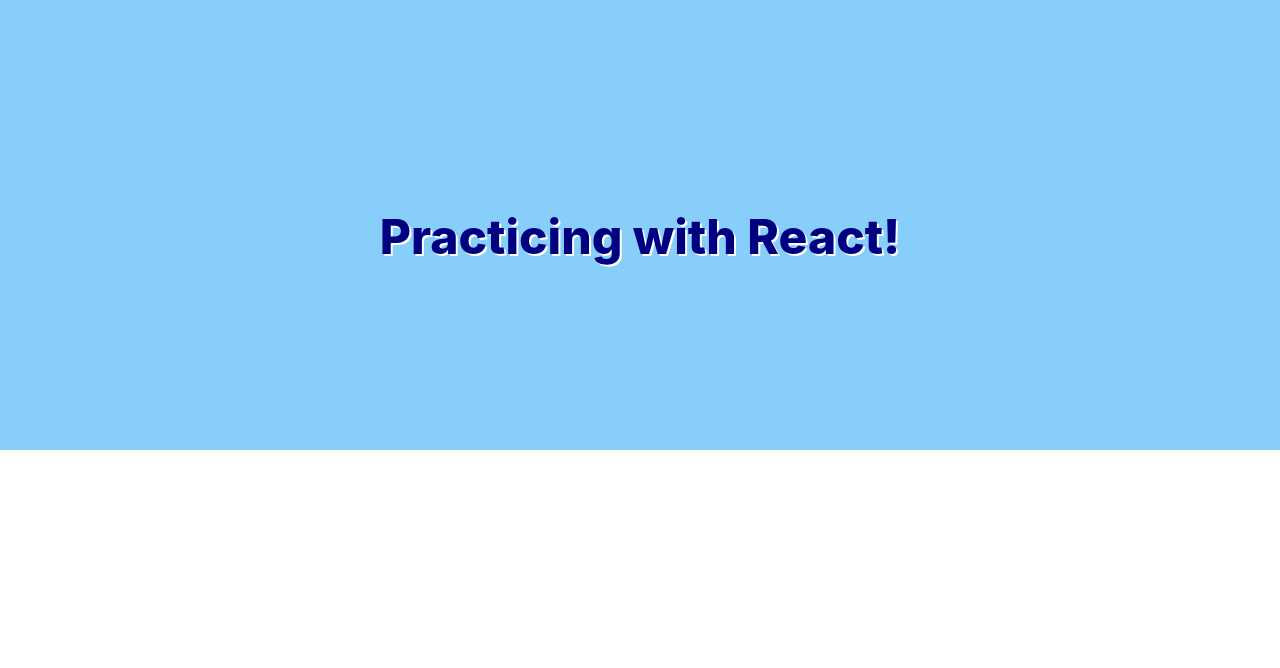
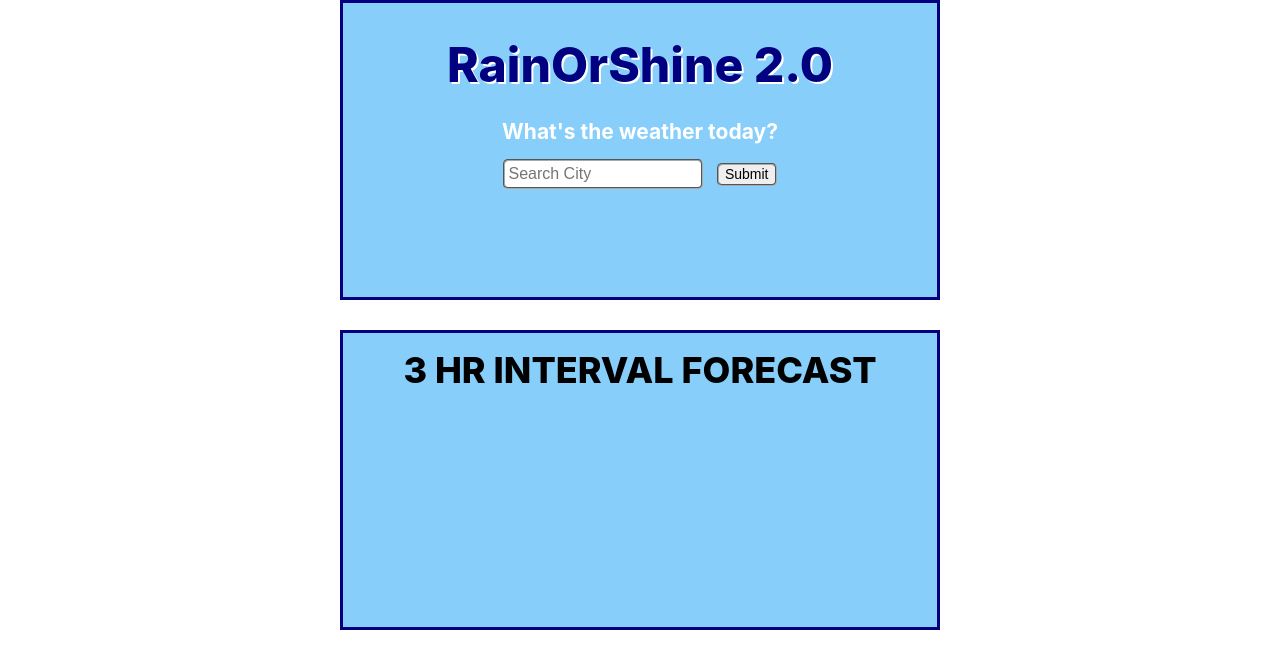
Before and after one commit to DannyShien/Weather-App, a React (Create React App) app: page / in a window 1280 px wide. Shown: the top 668 px of the page. Built offline with nearby package versions, Linux system fonts and the light colour scheme.

Commit message:
create getTheWeather function/reorganized code, also added some notes

```diff
--- a/src/App.js
+++ b/src/App.js
@@ -17,9 +17,9 @@ class App extends Component {
             <Router>
                 <div className="App">
                     {/* <Navbar /> */}
-                    <Route path = '/' exact component = {Home} />
-                    <Route path = '/about' component = {About} />
-                    <Route path = '/weather' component = {Weather} />
+                    {/* <Route path = '/' exact component = {Home} /> */}
+                    {/* <Route path = '/about' component = {About} /> */}
+                    <Route path = '/' component = {Weather} />
                 </div>
             </Router>
         );
--- a/src/components/Weather.js
+++ b/src/components/Weather.js
@@ -9,13 +9,13 @@ import CurrentWeather from './CurrentWeather';
 import Forecast from './Forecast';
 // import './Weather.css';
 
-// Establishing a class component called Wetaher.
+// Establishing a class component called Weather.
 class Weather extends Component {
     constructor(props) {
         super(props);
         this.state = {
             current_weather: null,
-            name: '',
+            city: '',
             weather: '',
             main: '',
             description: '',
@@ -34,14 +34,7 @@ class Weather extends Component {
         }
     }
 
-    // Setting the state for 'name' to be used in the input.
-    _citySearch = (input) => {
-        console.log(input)
-        this.setState({
-            name: input
-        });
 
-    }
 
     render() {
         return (
@@ -52,24 +45,32 @@ class Weather extends Component {
                         <h4>What's the weather today?</h4>
                         <Search
                             onSubmit = {this._onSubmit}
-                        newInput = {this.state.name}
-                        handleChange = {this._citySearch}
+                            newInput = {this.state.city}
+                            handleChange = {this.citySearch}
                         />
 
-                        {this._showCurrentWeather()}
+                        {this.showCurrentWeather()}
                     </div>
                 </div>
                 <div className = 'forecast-display'>
                     <h2 className = 'forecast-title'>3 hr Interval Forecast</h2>
-                    {this._showForecast()}
+                    {/* {this._showForecast()} */}
                 </div>
             </div>
         );
     }
 
+    // Setting the state for 'city' to be used in the input.
+    citySearch = (input) => {
+        console.log(input)
+        this.setState({
+            city: input
+        });
+    }
+
     // When input is submitted, name of city is fetched from API to return weather info.
     _onSubmit = (event) => {
-        const searchCity = this.state.name
+        const searchCity = this.state.city
         event.preventDefault();
         // console.log(searchCity);
         console.log('Input Submitted');
@@ -77,79 +78,91 @@ class Weather extends Component {
             .then(r => {
                 return r.json()
             })
-            .then(obj => {
-                // console.log(obj.weather[0].id)
+            .then(this.getTheWeather)
+            // console.log('Weather Info:', obj);
+                // fetch(`https://api.openweathermap.org/data/2.5/forecast?q=Atlanta&cnt=16&APPID=0f120aa36b999f92a1be873d99468369`)
+                //     // .catch(err =>{
+                //     //     console.log(err);
+                //     // })
+                //     .then(r => {
+                //         // console.log(r)
+                //         return r.json()
+                //     })
+                //     .then(obj => {
+                //         // let day = obj.list.map((forecast) => {
+                //         //     return forecast.dt_txt});
+                //         //     console.log(day)
+
+                //         // let day = obj.list.map((date) => {
+                //         //     let singleTimestamp = new Date(date.dt * 1000)
+                //         //     // let timestamp = new Date(day[0] * 1000);
+                //         //     return singleTimestamp});
+                //             // console.log(day)
+
+                //         // let main_temp = obj.list.map((jeff) => {
+                //         //     let temperature = ((jeff.main.temp - 273.15) * 9/ 5 + 32).toFixed(1);
+                //         //     return temperature});
+                //             // console.log('hey', main_temp);
+
+                //         // let min_temp = obj.list.map((harry) => {
+                //         //     let temp = ((harry.main.temp_min - 273.15) * 9/5 + 32).toFixed(1);
+                //         //     return temp});
+
+                //         // let max_temp = obj.list.map((harry) => {
+                //         //     let temp = ((harry.main.temp_max - 273.15) * 9/5 + 32).toFixed(1);
+                //         //     return temp});
+
+                //         this.setState ({
+                //             forecast_display: [...this.state.forecast_display, {
+                //             forecast_weather: obj.list,
+                //             // forecast_timestamp: day,
+                //             // forecast_mainTemp: main_temp,
+                //             // forecast_minTemp: min_temp,
+                //             // forecast_maxTemp: max_temp,
+                //             }]
+                //         })
+                //         // console.log('wow', this.state.forecast_display[0].forecast_mainTemp[0]);
+                //     })
+    }
+
+
+
+    getTheWeather = (obj) => {
+        console.log(`WEATHER OBJ: `, obj)
         let current_temp = ((obj.main.temp - 273.15) * 9/ 5 + 32).toFixed(1);
         let weather_condition =  obj.weather.map((bob) => {
-                    return bob.main});
+            return bob.main
+        });
             // console.log(weather_condition)
         let weather_description = obj.weather.map((bob) => {
-                    return bob.description});
+            return bob.description
+        });
         this.setState ({
             current_weather: obj,
-                    name: obj.name,
+            city: obj.name,
             main: weather_condition,
             description: weather_description,
             temperature: current_temp,
             humidity: obj.main.humidity,
             wind: obj.wind.speed,
         })
-                // console.log('Weather Info:', obj);
-                fetch(`https://api.openweathermap.org/data/2.5/forecast?q=Atlanta&cnt=16&APPID=0f120aa36b999f92a1be873d99468369`)
-                    // .catch(err =>{
-                    //     console.log(err);
-                    // })
-                    .then(r => {
-                        // console.log(r)
-                        return r.json()
-                    })
-                    .then(obj => {
-                        // let day = obj.list.map((forecast) => {
-                        //     return forecast.dt_txt});
-                        //     console.log(day)
-
-                        // let day = obj.list.map((date) => {
-                        //     let singleTimestamp = new Date(date.dt * 1000)
-                        //     // let timestamp = new Date(day[0] * 1000);
-                        //     return singleTimestamp});
-                            // console.log(day)
-
-                        // let main_temp = obj.list.map((jeff) => {
-                        //     let temperature = ((jeff.main.temp - 273.15) * 9/ 5 + 32).toFixed(1);
-                        //     return temperature});
-                            // console.log('hey', main_temp);
-
-                        // let min_temp = obj.list.map((harry) => {
-                        //     let temp = ((harry.main.temp_min - 273.15) * 9/5 + 32).toFixed(1);
-                        //     return temp});
-
-                        // let max_temp = obj.list.map((harry) => {
-                        //     let temp = ((harry.main.temp_max - 273.15) * 9/5 + 32).toFixed(1);
-                        //     return temp});
-
-                        this.setState ({
-                            forecast_display: [...this.state.forecast_display, {
-                            forecast_weather: obj.list,
-                            // forecast_timestamp: day,
-                            // forecast_mainTemp: main_temp,
-                            // forecast_minTemp: min_temp,
-                            // forecast_maxTemp: max_temp,
-                            }]
-                        })
-                        // console.log('wow', this.state.forecast_display[0].forecast_mainTemp[0]);
-                    })
-            })
-
     }
 
 
-
     // checks to see if there is any data, if there is data, render the data.
-    _showCurrentWeather = () => {
+    showCurrentWeather = () => {
+        // this.state.current_weather ?
+        //     <CurrentWeather
+        //         city = {this.state.city}
+        //         weather_condition= {`${this.state.description}`}
+        //         temperature = {this.state.temperature}
+        //         humidity = {this.state.humidity}
+        //         wind = {this.state.wind}
+        //     /> : null
         if(this.state.current_weather) {
             return (
                 <CurrentWeather
-                    name = {this.state.name}
+                    city = {this.state.city}
                     weather_condition= {`${this.state.description}`}
                     temperature = {this.state.temperature}
                     humidity = {this.state.humidity}
```
Lines whose indentation alone changed are shown as unchanged.
